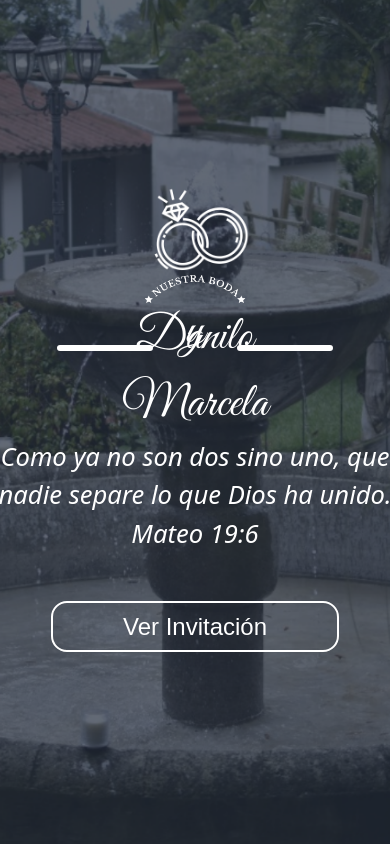
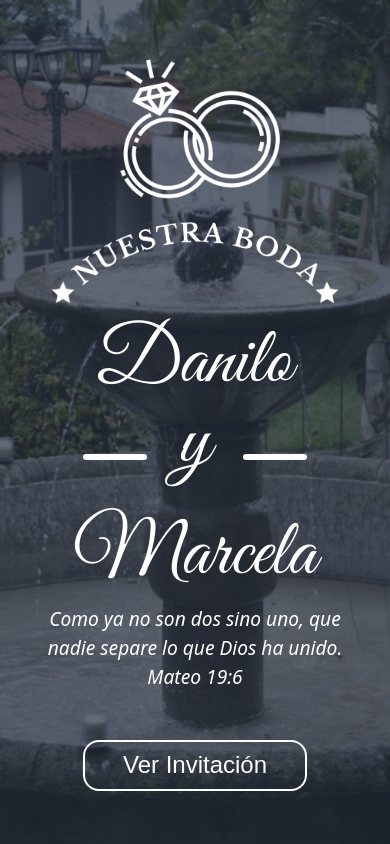
Before and after one commit to abrahambamac345/boda-proyecto-react, a React (Vite) app: page / in a window 390 px wide. Shown: the top 844 px of the page. Built offline with nearby package versions, Linux system fonts and the light colour scheme.

Commit message:
martes20

```diff
--- a/src/index.css
+++ b/src/index.css
@@ -961,18 +961,29 @@ font-size: 1rem;
 }
 
 @media (max-width: 410px){
-  .boda img{
-    width: 7rem;
-  }
-  .boda h2{
-    font-size: 1.8rem;
+  .nuestra img{
+    width: 20rem;
   }
   .boda h1{
-    font-size: 3rem;
+    font-size: 5rem;
   }
-  .boda h3{
-    width: 15rem;
+  .y{
+    margin-top: -2rem;
   }
+  .y > article{
+    width: 4rem;
+  }
+  .mateo{
+    width: 20rem;
+    font-size: 1.2rem;
+  }
+  .anillo{
+    width: 12rem;
+  }
+
+.boda a{
+  width: 14rem;
+}
   .inv{
     height: 22rem;
   }
```
